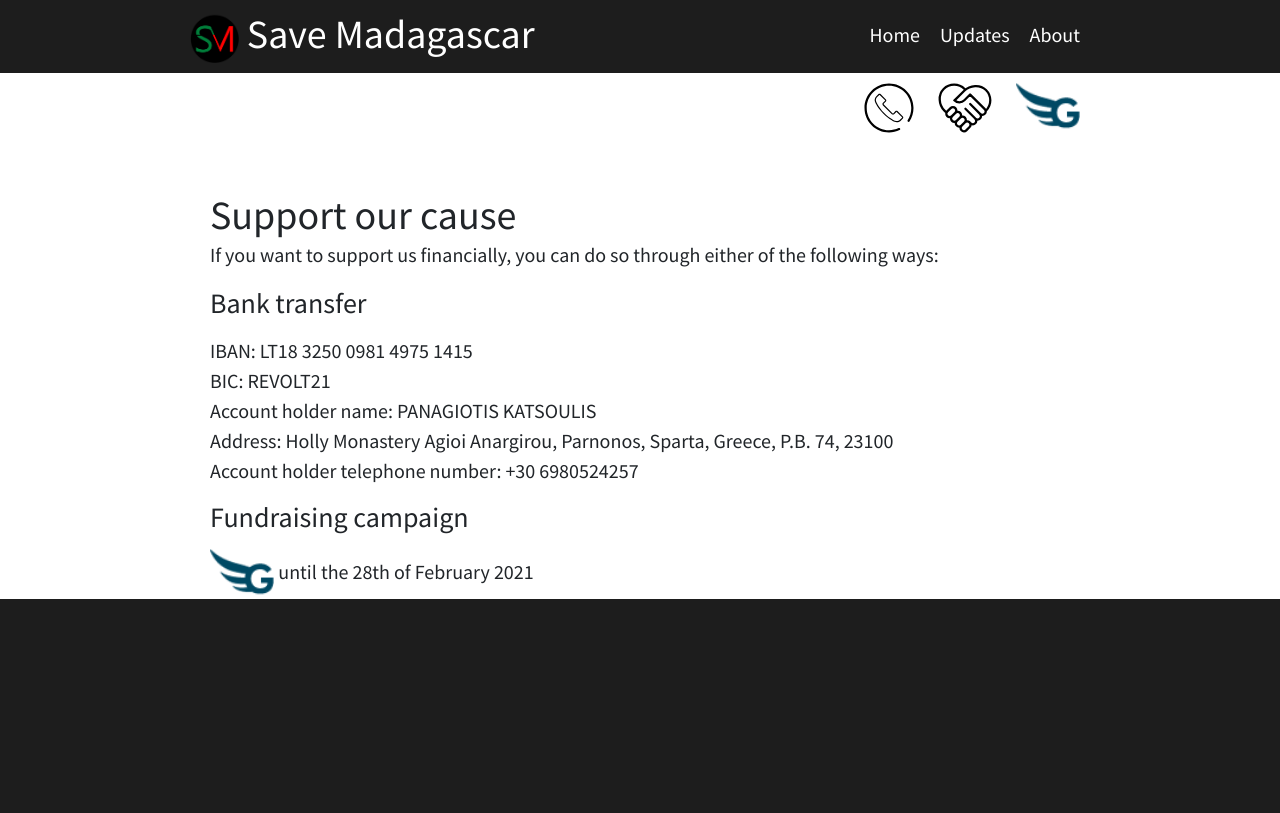
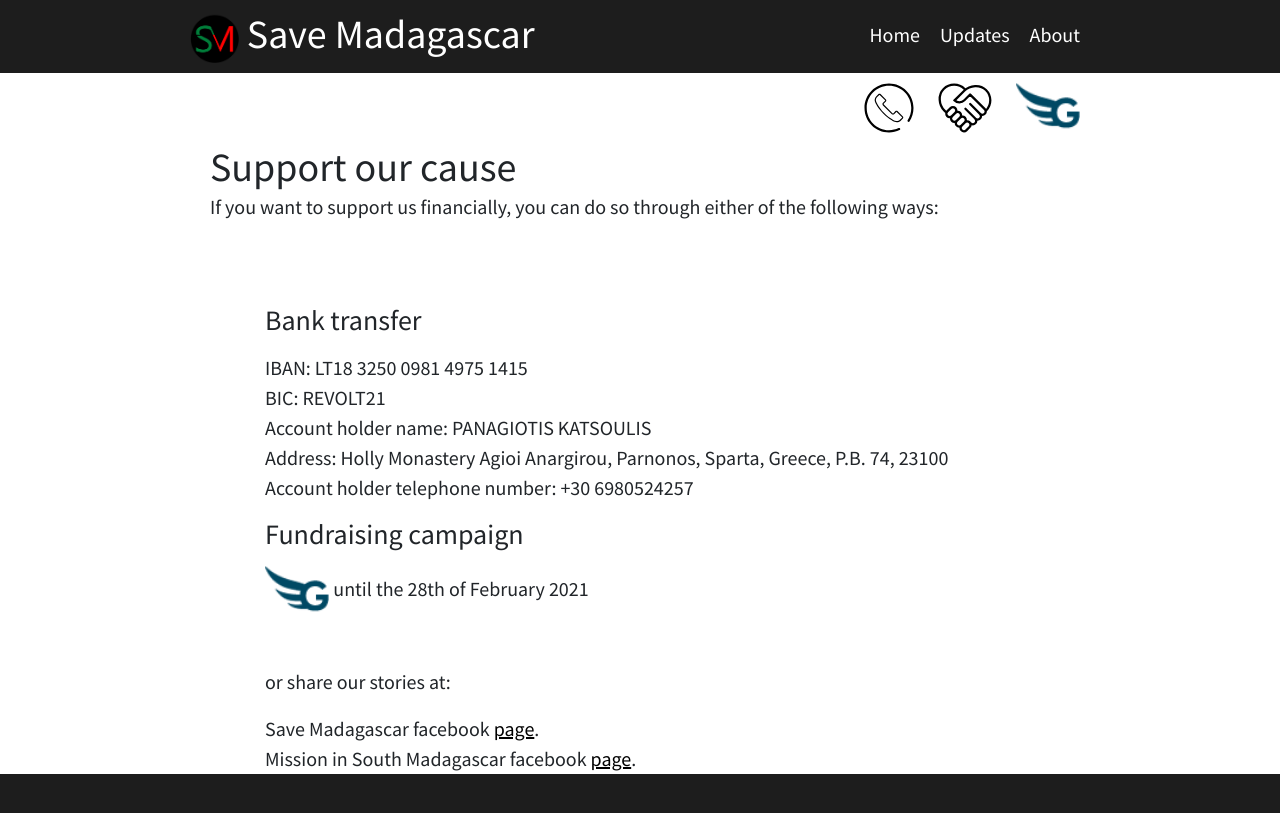
Before and after one commit to at07cm1/smadagascar_site, a Jekyll site: the page built from support.html, in a window 1280 px wide. Shown: the top 813 px of the page. Built offline with Jekyll 4.4.1, drawn with Linux system fonts in a browser that asks for light colours.

Commit message:
layout update

```diff
--- a/contact.html
+++ b/contact.html
@@ -5,7 +5,7 @@ title: Contact us
 
 <div class="container">
 	<div class="blog-posts">
-			<div class="blog-post">
+			<div class="blog-post spacing">
 				<h1>You can reach us at:</h1>
 				<img class="ico-nav" src="/media/logo/envelope.png" alt="Email.">
 				smmadagascar@yahoo.com<br>
--- a/support.html
+++ b/support.html
@@ -3,11 +3,11 @@ layout: default
 title: Support our cause
 ---
 
-<div class="container"><p><br></p></div>
 <div class="container">
   <h1>Support our cause</h1>
   <p>If you want to support us financially, you can do so through either of the following ways:</p>
-
+	<div class="blog-posts">
+			<div class="blog-post spacing">
         <h3>Bank transfer</h3>
         IBAN: LT18 3250 0981 4975 1415<br>
         BIC: REVOLT21<br>
@@ -18,5 +18,11 @@ Account holder telephone number: +30 6980524257<br>
         <h3>Fundraising campaign</h3>
         <a href="https://gogetfunding.com/savemadagascar/"><img class="ico-nav" src="/media/logo/gogetfunding_logo.png" alt="Fundraising campaign."></a>
         until the 28th of February 2021
-
 			</div>
+      <div class="blog-post">
+        <p>or share our stories at:</p>
+        Save Madagascar facebook <a href="https://www.facebook.com/smsavemadagascar/posts/102544191692840">page</a>.<br>
+        Mission in South Madagascar facebook <a href="https://www.facebook.com/missioninsouthMadagascar/">page</a>.
+      </div>
+	</div>
+</div>
```
Lines whose indentation alone changed are shown as unchanged.
